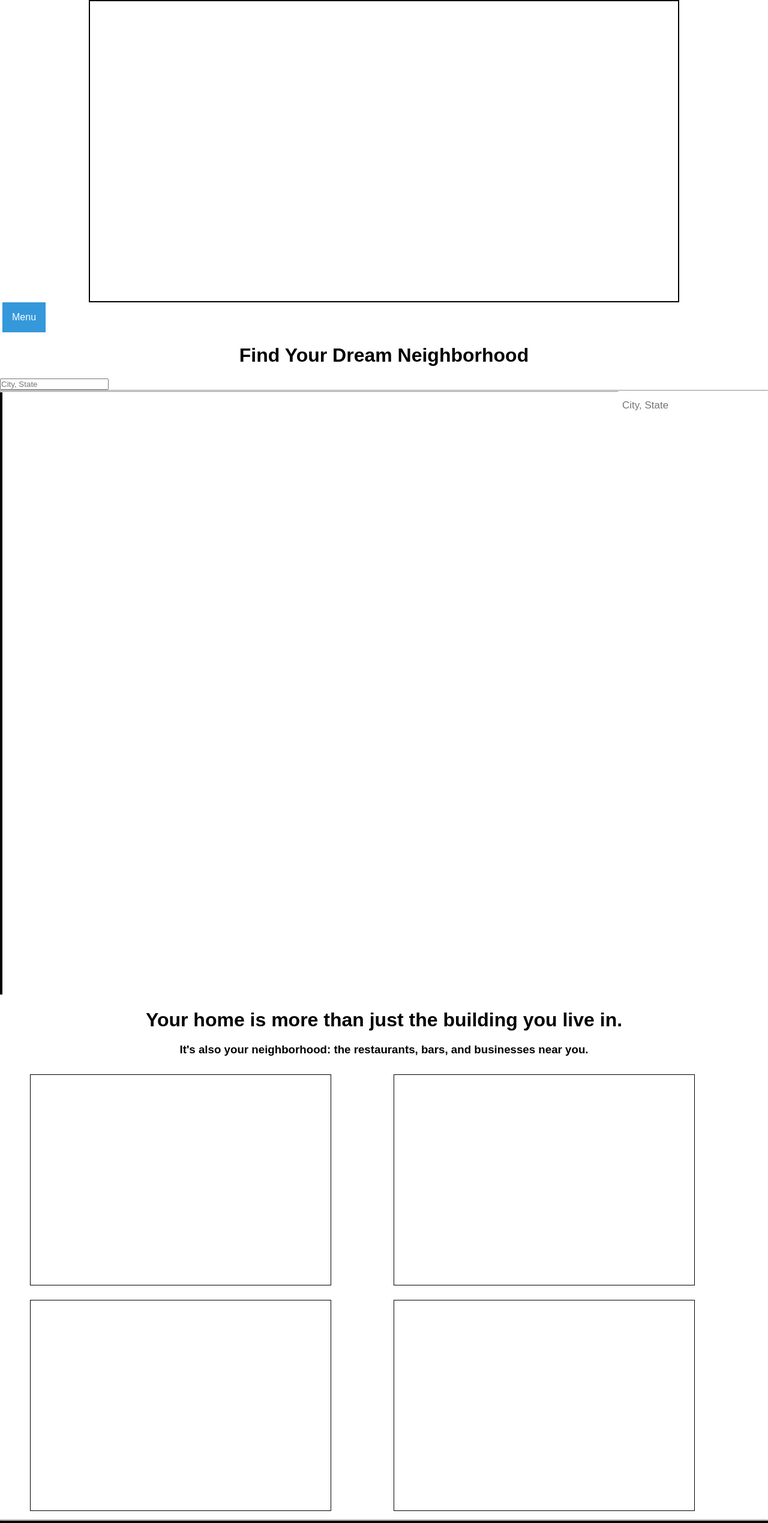
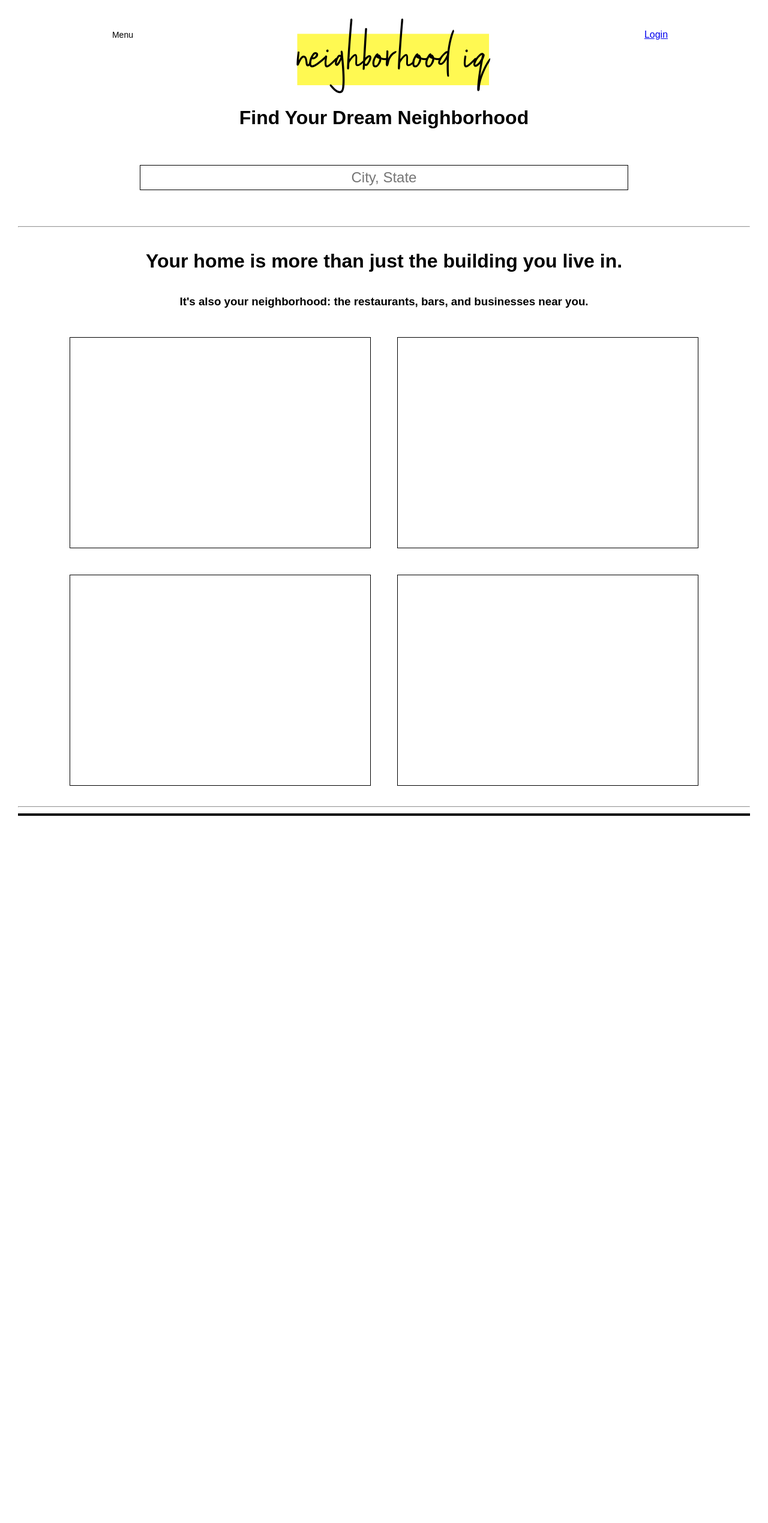
Before and after one commit to ddwchen/DianaC, a Flask app: page / in a window 1280 px wide. Shown: the whole page at 60% size. After the commit the page ends 1360 px from the top, so only its background shows below. Run offline with Flask 2, Linux system fonts and the light colour scheme; parts of the project's set-up code (start-up, migrations or seed data) failed here and were passed over.

Commit message:
updates 12/7

```diff
--- a/app.py
+++ b/app.py
@@ -1,4 +1,4 @@
-from flask import Flask, render_template, request
+from flask import Flask, render_template, request, redirect, session, flash
 from flask_sqlalchemy import SQLAlchemy
 from sqlalchemy.sql import func
 from flask_migrate import Migrate
@@ -140,8 +140,35 @@ def edit(user_id):
 
     return redirect('/')
 
-# @app.route('/login')
-# def login():
+@app.route('/login', methods=['POST'])
+def login():
+    errors = []
+
+    user_attempt = User.query.filter_by(email=request.form["email"]).first()
+
+    if not user_attempt:
+        flash("Your email and password combination is incorrect.")
+        return redirect("/")
+
+    if not bcrypt.check_password_hash(user_attempt.password, request.form["password"]):
+        flash("Your email and password combination is incorrect.")
+        return redirect("/")
+
+    session["user_id"] = user_attempt.id
+    return redirect('/saves')
+
+@app.route('/logout')
+def logout():
+    session.clear()
+    return redirect('/')
+
+@app.route('/saves')
+def saves():
+    if not "user_id" in session:
+        return redirect("/")
+    logged_in = User.query.get(session["user_id"])
+    all_saves = Business.query.all()
+    return render_template("saves.html", user=logged_in, saves=all_saves)
 
 # @app.route('/search')
 # def search():
@@ -149,6 +176,13 @@ def edit(user_id):
 # @app.route('/details')
 # def details():
 
+@app.route('/saves/<user_id>')
+def add_save(business_id):
+    user = User.query.get(session["user_id"])
+    business = Business.query.get(business_id)
+    user.saves_sent.append(business)
+    db.session.commit()
+    return redirect('/saves')
 
 if __name__ == "__main__":
     app.run(debug=True)
--- a/static/css/index.css
+++ b/static/css/index.css
@@ -1,35 +1,30 @@
 *{
-    margin: 0px;
+    margin: 10px;
     padding: 0px;
+    font-family: Arial, Helvetica, sans-serif;
+    text-align: center;
 }
 
 .header{
     width: 980px;
-    height: 500px;
     background-color: white;
-    margin: 0px auto;
-    border: 2px solid black;
-}
-
-    .top-menu{
-        font-size: 12px;
-        vertical-align: top;
-        display: inline-block;
+    margin: 10px auto;
 }
 
     /* Dropdown Button */
     .dropbtn {
-            background-color: #3498DB;
-            color: white;
-            padding: 16px;
-            font-size: 16px;
+        background-color: white;
+        color: black;
+        font-size: 14px;
+        padding: 10px;
+        margin-right: 200px;
         border: none;
         cursor: pointer;
     }
 
     /* Dropdown button on hover & focus */
     .dropbtn:hover, .dropbtn:focus {
-            background-color: #2980B9;
+        background-color: #fff952;
     }
 
     /* The container <div> - needed to position the dropdown content */
@@ -42,65 +37,45 @@
     .dropdown-content {
         display: none;
         position: absolute;
-            background-color: #f1f1f1;
+        background-color: white;
         min-width: 160px;
-            box-shadow: 0px 8px 16px 0px rgba(0,0,0,0.2);
-            z-index: 1;
     }
 
     /* Links inside the dropdown */
     .dropdown-content a {
         color: black;
-            padding: 12px 16px;
+        padding: 10px;
         text-decoration: none;
         display: block;
     }
 
     /* Change color of dropdown links on hover */
-        .dropdown-content a:hover {background-color: #ddd}
+    .dropdown-content a:hover {background-color: yellow}
 
     /* Show the dropdown menu (use JS to add this class to the .dropdown-content container when the user clicks on the dropdown button) */
     .show {display:block;}
 
-    .middle-menu{
+    img{
         vertical-align: top;
         display: inline-block;
+        margin-left: auto;
+        margin-right: auto;
     }
 
-        h1{
-        text-align: center;
-        font-family: Arial, Helvetica, sans-serif;
-        margin: 20px;
+    #login {
+        margin-left: 200px;
     }
 
-    .small-search input[type=text] {
-        vertical-align: top;
-        display: inline-block;
+    .search-bar input[type=text] {
+        width: 800px;
         padding: 6px;
         border: 1px solid black;
-        margin-top: 8px;
+        margin: 50px auto;
         font-size: 24px;
         }
 
-.search-bar input[type=text] {
-    float: right;
-    padding: 6px;
-    border: none;
-    margin-top: 8px;
-    margin-right: 16px;
-    font-size: 17px;
-    }
-
-.main{
-    border: 2px solid black;
-    display: inline-block;
-    height: 1000px;
-}
-
-    h3{
-        text-align: center;
-        font-family: Arial, Helvetica, sans-serif;
-        margin: 20px;
+.main {
+    background-color: #fff952;
 }
 
 .subcontent{
@@ -108,7 +83,7 @@
     height: 350px;
     border: 1px solid black;
     display: inline-block;
-        margin: 10px 50px;
+    margin: 20px 20px;
 }
 
 .footer{
--- a/templates/index.html
+++ b/templates/index.html
@@ -9,25 +9,26 @@
 </head>
 <body>
     <div class="header"></div>
-        <div class="top-menu"></div>
         <div class="dropdown">
             <button onclick="myFunction()" class="dropbtn">Menu</button>
             <div id="myDropdown" class="dropdown-content">
             <a href="/search">Search</a>
-                <a href="/search">My Account</a>
+            <a href="/myaccount">My Account</a>
             <a href="/search">My Saves</a>
             </div>
         </div>
-        <div class="middle-menu"></div>
+        <img src = "{{ url_for('static', filename='img/logo.png') }}">
+        <a id="login" class="btn btn-primary float-right" href="/login">Login</a>
+        <br>
         <h1>Find Your Dream Neighborhood</h1>
-        <div class="small-search"></div>
-            <input type="text" placeholder="City, State">
-    <hr>
-    <div class="search-bar"><input type="text" placeholder="City, State"></div>
+        <div class = "search-bar"><input type="text" placeholder="City, State"></div>
     <hr>
     <div class="main"></div>
+        <br>
         <h1>Your home is more than just the building you live in.</h1>
+        <br>
         <h3>It's also your neighborhood: the restaurants, bars, and businesses near you.</h3>
+        <br>
         <div class="subcontent"></div>
         <div class="subcontent"></div>
         <div class="subcontent"></div>
```
Also changed, not shown: static/img/logo.png, static/img/square-logo.png (added). Lines whose indentation alone changed are shown as unchanged.
